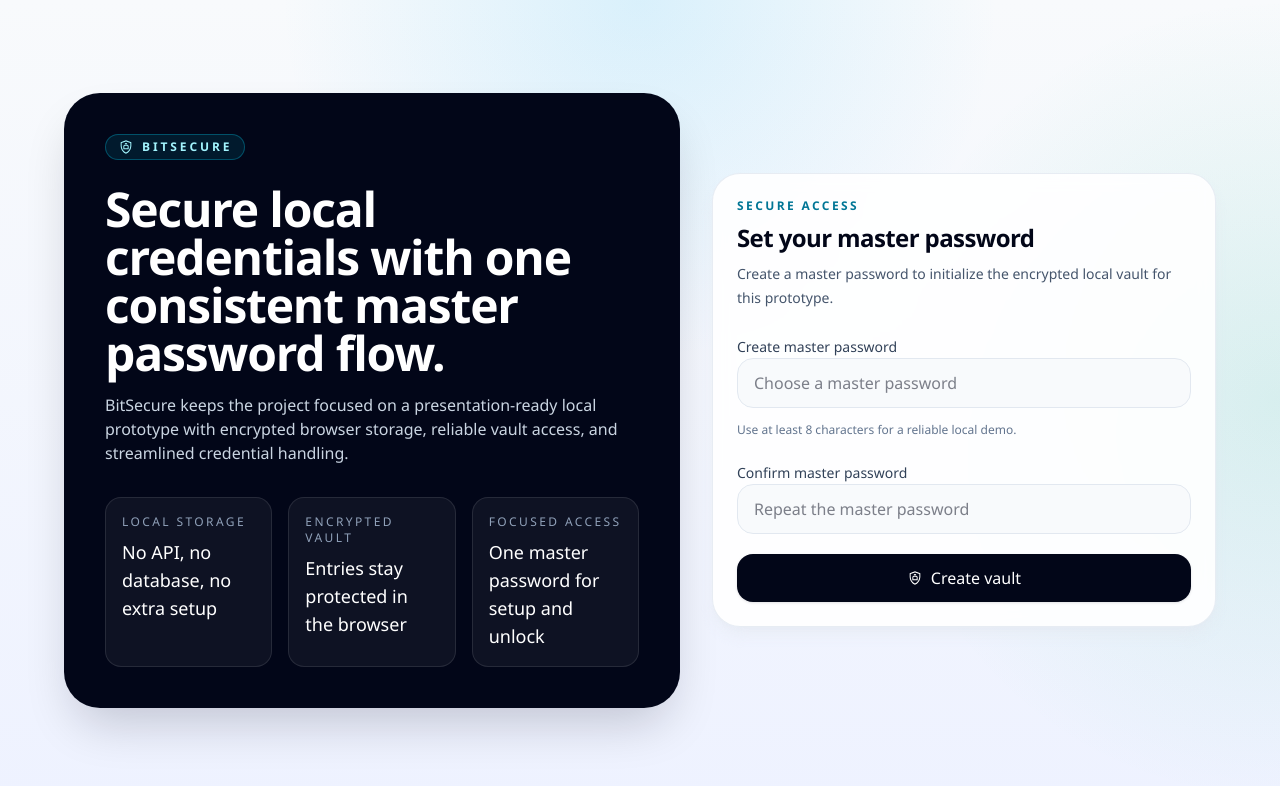
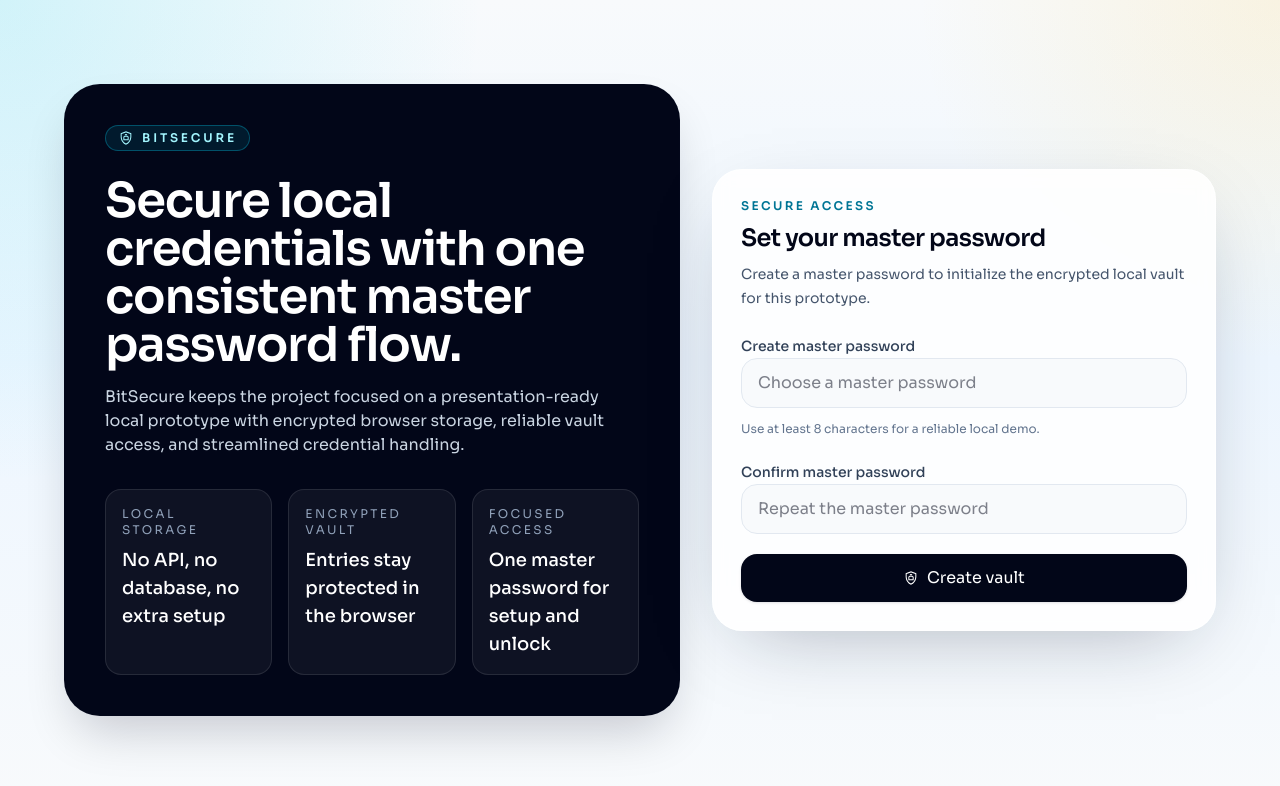
Before and after one commit to 3chif-pre-tsd/bitsecure, a React (Vite) app in the folder bitsecure/: page / in a window 1280 px wide. Shown: the top 786 px of the page. Built offline with nearby package versions, Linux system fonts and the light colour scheme.

Commit message:
UPDATE: improve Tailwind layout

```diff
--- a/bitsecure/src/components/ui/Button.tsx
+++ b/bitsecure/src/components/ui/Button.tsx
@@ -31,7 +31,7 @@ export default function Button({
     <button
       type={type}
       className={mergeClasses(
-        "inline-flex items-center justify-center gap-2 rounded-2xl px-4 py-3 text-sm font-semibold transition outline-none focus-visible:ring-4 disabled:cursor-not-allowed disabled:opacity-60",
+        "inline-flex min-h-11 items-center justify-center gap-2 rounded-2xl px-4 py-3 text-sm font-semibold transition outline-none focus-visible:ring-4 disabled:cursor-not-allowed disabled:opacity-60",
         VARIANT_CLASSES[variant],
         fullWidth && "w-full",
         className,
--- a/bitsecure/src/components/ui/Field.tsx
+++ b/bitsecure/src/components/ui/Field.tsx
@@ -26,7 +26,12 @@ export function InputField({ label, error, hint, className, id, ...props }: Inpu
   return (
     <label htmlFor={id} className="block space-y-2">
       <span className="text-sm font-medium text-slate-700">{label}</span>
-      <input id={id} className={mergeClasses(getFieldClasses(Boolean(error)), className)} {...props} />
+      <input
+        id={id}
+        aria-invalid={Boolean(error)}
+        className={mergeClasses(getFieldClasses(Boolean(error)), className)}
+        {...props}
+      />
       {error ? <span className="text-xs text-rose-600">{error}</span> : null}
       {!error && hint ? <span className="text-xs text-slate-500">{hint}</span> : null}
     </label>
@@ -48,6 +53,7 @@ export function TextareaField({
       <span className="text-sm font-medium text-slate-700">{label}</span>
       <textarea
         id={id}
+        aria-invalid={Boolean(error)}
         className={mergeClasses(getFieldClasses(Boolean(error)), "min-h-32 resize-y", className)}
         {...props}
       />
@@ -73,6 +79,7 @@ export function SelectField({
       <span className="text-sm font-medium text-slate-700">{label}</span>
       <select
         id={id}
+        aria-invalid={Boolean(error)}
         className={mergeClasses(getFieldClasses(Boolean(error)), className)}
         {...props}
       >
--- a/bitsecure/src/components/ui/Panel.tsx
+++ b/bitsecure/src/components/ui/Panel.tsx
@@ -20,11 +20,11 @@ export default function Panel({
   return (
     <section
       className={mergeClasses(
-        "rounded-[28px] border border-slate-200/80 bg-white/90 p-6 shadow-lg shadow-slate-200/60 backdrop-blur",
+        "rounded-[30px] border border-white/70 bg-white/85 p-6 shadow-[0_24px_80px_-32px_rgba(15,23,42,0.35)] backdrop-blur sm:p-7",
         className,
       )}
     >
-      <div className="flex items-start justify-between gap-4">
+      <div className="flex flex-col gap-4 sm:flex-row sm:items-start sm:justify-between">
         <div>
           {eyebrow ? (
             <p className="text-xs font-semibold uppercase tracking-[0.2em] text-cyan-700">
--- a/bitsecure/src/styles.css
+++ b/bitsecure/src/styles.css
@@ -1,13 +1,22 @@
+@import url("https://fonts.googleapis.com/css2?family=Sora:wght@400;500;600;700&display=swap");
 @import "tailwindcss";
 
 :root {
   color-scheme: light;
-  font-family: "Plus Jakarta Sans", "Segoe UI", sans-serif;
+  font-family: "Sora", "Segoe UI", sans-serif;
   background:
-    radial-gradient(circle at top, rgba(56, 189, 248, 0.16), transparent 35%),
-    radial-gradient(circle at right, rgba(16, 185, 129, 0.12), transparent 30%),
-    linear-gradient(180deg, #f8fafc 0%, #eef2ff 100%);
+    radial-gradient(circle at top left, rgba(34, 211, 238, 0.18), transparent 32%),
+    radial-gradient(circle at top right, rgba(251, 191, 36, 0.12), transparent 24%),
+    linear-gradient(180deg, #f8fafc 0%, #edf6ff 45%, #f8fafc 100%);
   color: #0f172a;
+}
+
+* {
+  box-sizing: border-box;
+}
+
+html {
+  scroll-behavior: smooth;
 }
 
 body {
@@ -27,3 +36,7 @@ select,
 textarea {
   font: inherit;
 }
+
+a {
+  color: inherit;
+}
```
